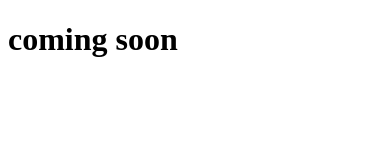
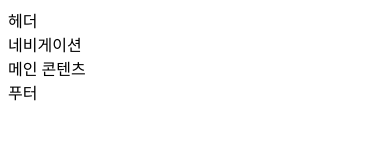
Before and after one commit to parkyejini/FUS13, a plain HTML site: page index.html in a window 390 px wide. Drawn offline with Linux system fonts and the light colour scheme.

Commit message:
모바일 본문 구조 완성

```diff
--- a/index.html
+++ b/index.html
@@ -6,7 +6,11 @@
   <title>모바일 웹 - 예진</title>
 </head>
 <body>
-<h1>coming soon</h1>
+<header class="appHeader">헤더</header>
+<nav class="appnavigation">네비게이션</nav>
+<main class="appMain">메인 콘텐츠</main>
+<footer class="appF">푸터</footer>
+
 
 </body>
 
```
